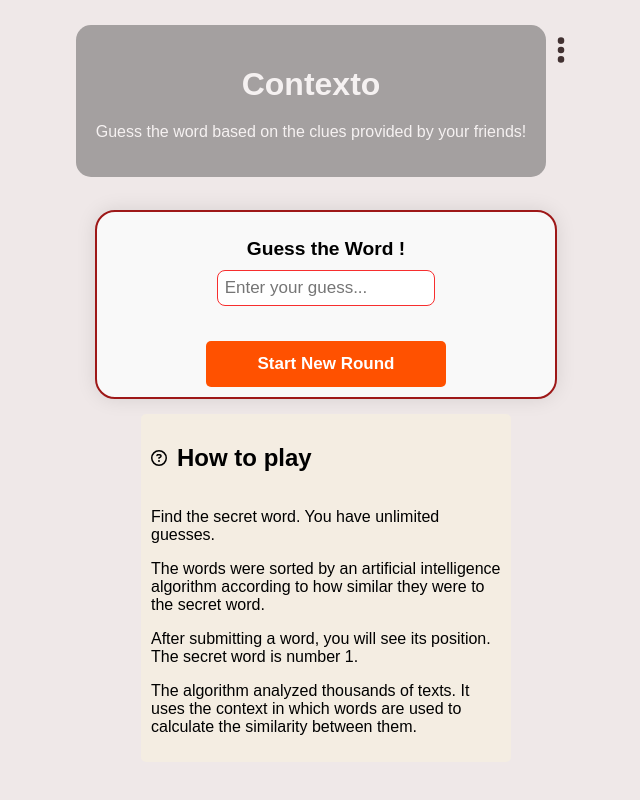
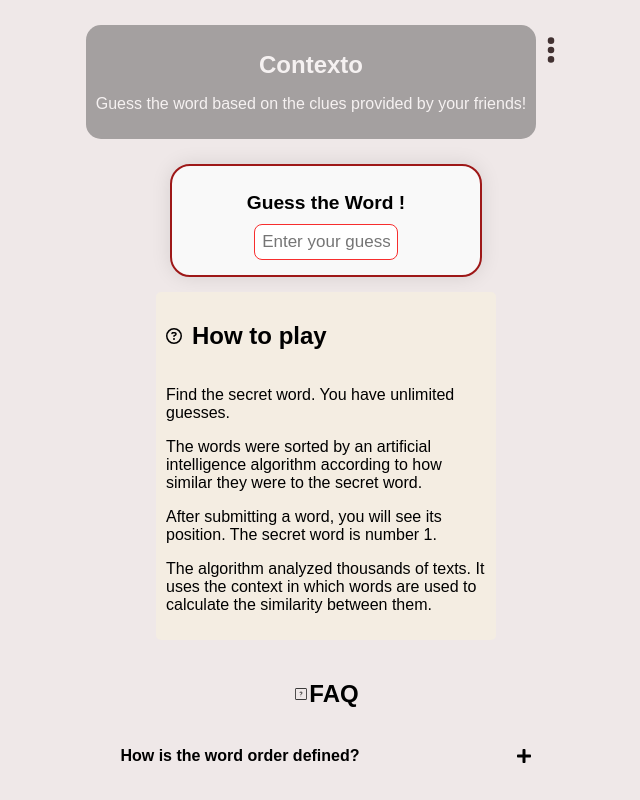
Before and after one commit to Katiasun/Contexto-clone, a React (Create React App) app: page / in a window 1280 px wide. Shown: the top 800 px of the page, without its empty margins (314-954 px from the left). Built offline with nearby package versions, Linux system fonts and the light colour scheme.

Commit message:
rewrite styles for file GameBoard

```diff
--- a/src/components/gameBoard/GameBoard.jsx
+++ b/src/components/gameBoard/GameBoard.jsx
@@ -55,9 +55,9 @@
 
       {/* <Scoreboard accuracy={calculateAccuracy()} /> */}
 
-      <button className={styles.boardBtn} onClick={handleNewRound}>
+      {/* <button className={styles.boardBtn} onClick={handleNewRound}>
         Start New Round
-      </button>
+      </button> */}
     </div>
   );
 }
--- a/src/components/gameBoard/GameBoard.module.css
+++ b/src/components/gameBoard/GameBoard.module.css
@@ -34,7 +34,7 @@
 /* Styles for desktop */
 @media only screen and (min-width: 768px) {
   .gameBoard {
-    width: 35%;
+    width: 55%;
     padding: 10px;
     border-radius: 20px;
     box-shadow: 0 0 20px rgba(0, 0, 0, 0.1);
@@ -49,3 +49,9 @@
     font-size: 1.2rem;
   }
 }
+
+@media only screen and (min-width: 1024px) {
+  .gameBoard {
+    width: 23%;
+  }
+}
--- a/src/components/header/header.module.css
+++ b/src/components/header/header.module.css
@@ -1,16 +1,16 @@
 /* Styles for mobile version */
 .header {
-  margin-bottom: 15px;
+  margin-bottom: 7px;
   color: #fff;
   background: #333;
-  padding: 10px;
+  padding: 8px;
   text-align: center;
   border-radius: 15px;
   filter: opacity(0.4);
 }
 .headerTitle {
-  font-size: 1.5rem;
-  margin-bottom: 10px;
+  font-size: 1rem;
+  margin-bottom: 8px;
 }
 .headerDescription {
   font-size: 0.8rem;
@@ -19,12 +19,11 @@
 /* Styles for desktop version */
 @media screen and (min-width: 768px) {
   .header {
-    margin-bottom: 23px;
-    padding: 20px;
+    margin-bottom: 15px;
+    padding: 10px;
   }
   .headerTitle {
-    font-size: 2rem;
-    margin-bottom: 20px;
+    font-size: 1.5rem;
   }
   .headerDescription {
     font-size: 1rem;
--- a/src/components/howToPlay/HowToPlay.module.css
+++ b/src/components/howToPlay/HowToPlay.module.css
@@ -1,6 +1,6 @@
 /* Styles for mobile version */
 .container {
-  width: 350px;
+  width: 320px;
   padding: 10px;
   margin: 15px;
   border-radius: 5px;
```
